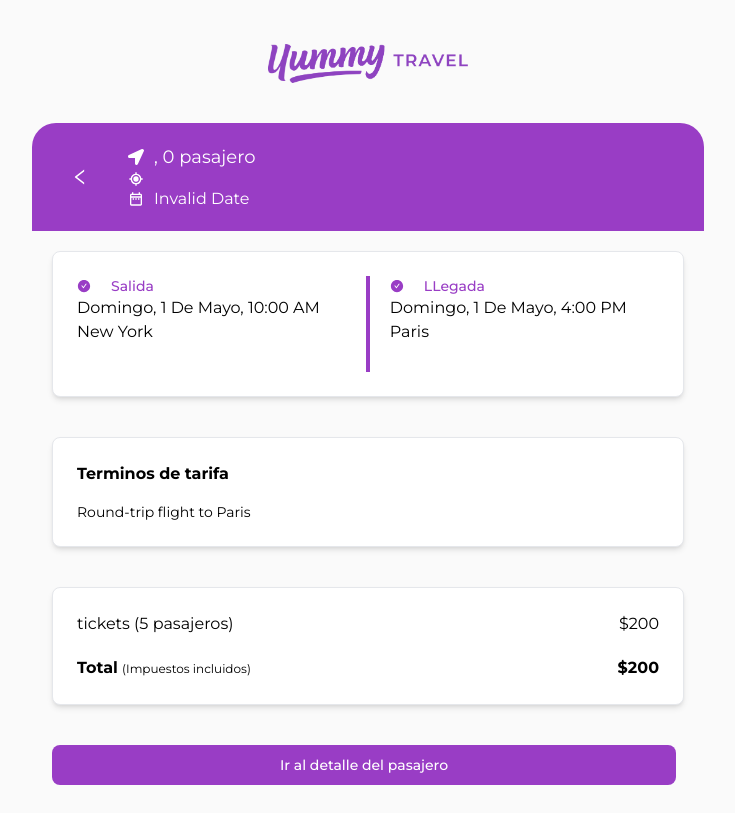
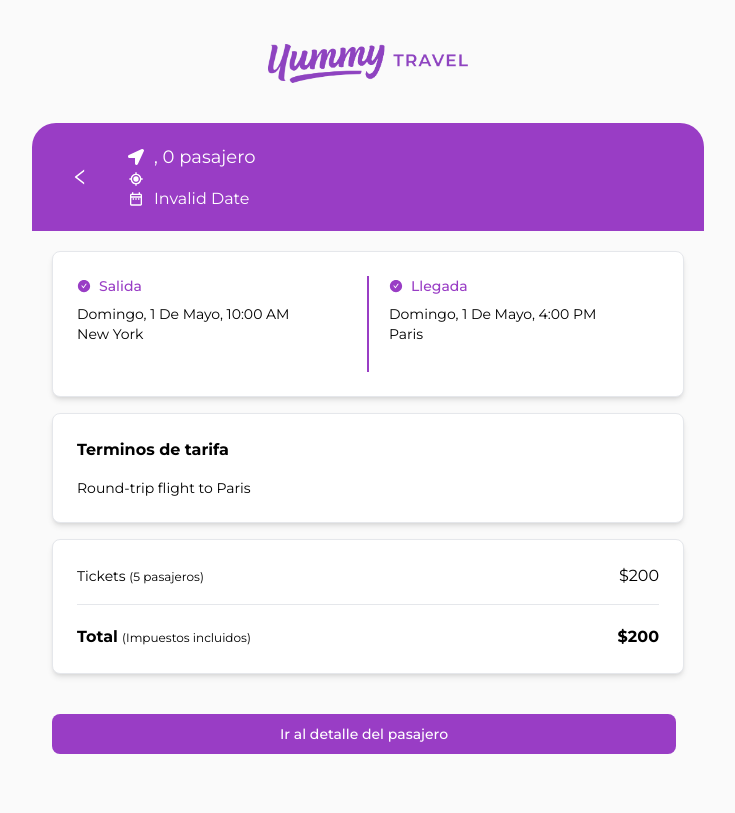
Before and after one commit to Michael-Liendo/yummy-travels, a React (Vite) app: page /booking/1 in a window 1280 px wide. Shown: the whole page, without its empty margins (272-1007 px from the left). Built offline with nearby package versions, Linux system fonts and the light colour scheme.

Commit message:
refactor(booking-detail): styles, font styles

```diff
--- a/src/routes/TravelDetails.tsx
+++ b/src/routes/TravelDetails.tsx
@@ -39,13 +39,13 @@ export const TravelDetails = () => {
         <section className="mw-[90%] mx-auto p-5">
           <Card>
             <main className="flex flex-row gap-5">
-              <aside className="basis-1/2 text-justify">
-                <div className="flex items-center gap-5">
+              <aside className="basis-1/2 text-balance">
+                <div className="flex items-center gap-2 mb-2">
                   <AiFillCheckCircle className="text-primary text-sm font-medium" />
                   <h4 className="text-primary text-sm font-medium">Salida</h4>
                 </div>
 
-                <p>
+                <p className="text-sm">
                   {initialDate
                     .toLocaleDateString("es-ES", {
                       weekday: "long",
@@ -61,18 +61,18 @@ export const TravelDetails = () => {
                     .map((word) => word.charAt(0).toUpperCase() + word.slice(1))
                     .join(" ")}
                 </p>
-                <p>{trip.city}</p>
+                <p className="text-sm">{trip.city}</p>
               </aside>
 
-              <div className="w-1 bg-primary max-h-full h-24"></div>
+              <div className="w-[2px] bg-primary max-h-full h-24"></div>
 
-              <aside className="basis-1/2 text-justify">
-                <div className="flex items-center gap-5">
+              <aside className="basis-1/2 text-balance">
+                <div className="flex items-center gap-2 mb-2">
                   <AiFillCheckCircle className="text-primary text-sm font-medium" />
-                  <h4 className="text-primary text-sm font-medium">LLegada</h4>
+                  <h4 className="text-primary text-sm font-medium">Llegada</h4>
                 </div>
 
-                <p>
+                <p className="text-sm">
                   {finalDate
                     .toLocaleDateString("es-ES", {
                       weekday: "long",
@@ -88,22 +88,22 @@ export const TravelDetails = () => {
                     .map((word) => word.charAt(0).toUpperCase() + word.slice(1))
                     .join(" ")}
                 </p>
-                <p>{trip.destination}</p>
+                <p className="text-sm">{trip.destination}</p>
               </aside>
             </main>
           </Card>
 
-          <Card className="mt-10">
+          <Card className="mt-4">
             <h3 className="font-bold">Terminos de tarifa</h3>
             <p className="text-sm">{trip.description}</p>
           </Card>
 
-          <Card className="mt-10">
+          <Card className="mt-4">
             <div>
-              <div className="flex items-center justify-between">
-                <div>
-                  <span>tickets</span> ({trip.availableSeats}{" "}
-                  {trip.availableSeats > 1 ? "pasajeros" : "pasajero"})
+              <div className="flex items-center justify-between border-b pb-4">
+                <div className="text-sm">
+                  Tickets <span className="text-xs">({trip.availableSeats}{" "}
+                  {trip.availableSeats > 1 ? "pasajeros" : "pasajero"})</span>
                 </div>
                 <span>${trip.price}</span>
               </div>
```
